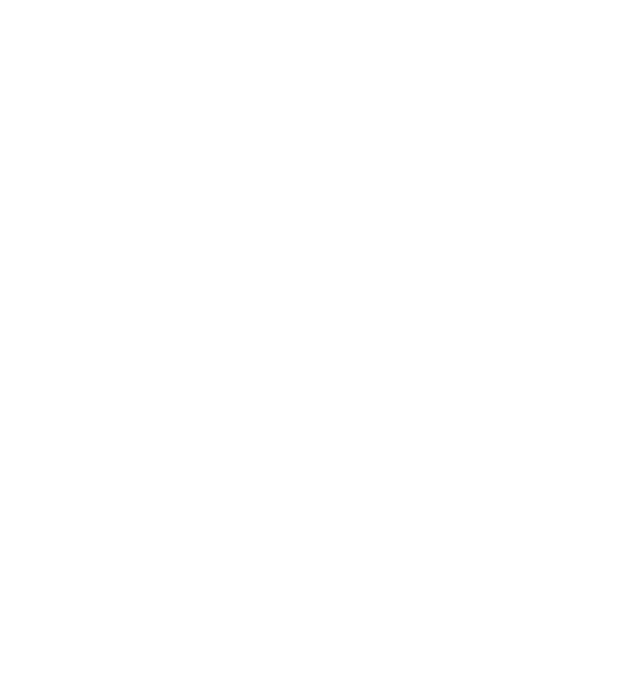
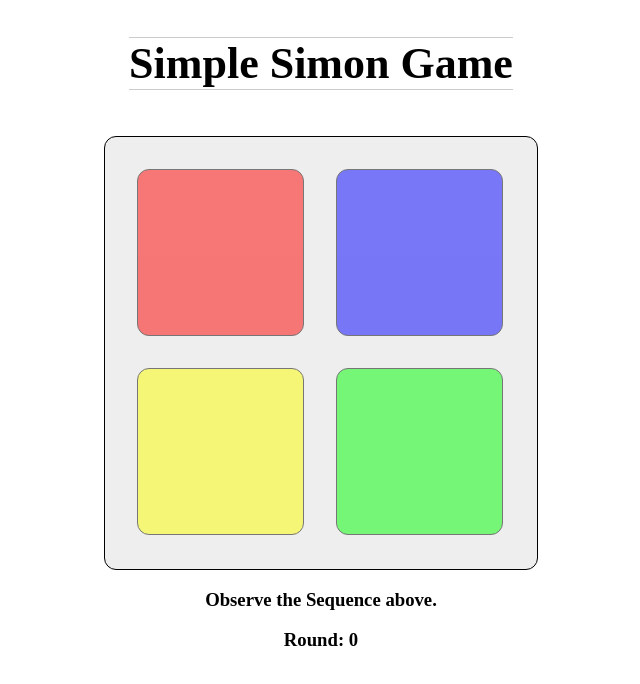
Before and after one commit to justinorfi/Simple-Simon, a plain HTML site: page public/index.html in a window 1280 px wide. Shown: the whole page, without its empty margins (327-967 px from the left). Drawn offline with Linux system fonts and the light colour scheme.

Commit message:
Setup basic layout for Simon.

```diff
--- /dev/null
+++ b/public/css/simon.css
@@ -0,0 +1,56 @@
+body {
+	box-sizing: border-box;
+	width: 100%;
+}
+#topheader {
+	text-align: center;
+	font-size: 22px;
+}
+.heading {
+	font-style: 'Comic Sans MS';
+	border-top: 1px solid #ccc;
+	border-bottom: 1px solid #ccc;
+	display: inline-block;
+}
+#container {
+	width: 100%;
+	min-width: 400px;
+	min-height: 400px;
+}
+#gameArea {
+	width: 400px;
+	height: 400px;
+	border: 1px solid #000;
+	background-color: #eee;
+	margin: 1em auto;
+	overflow: hidden;
+	padding: 1em;
+	border-radius: .75em;
+}
+#gameArea div {
+	width: 165px;
+	height: 165px;
+	border: 1px solid #000;
+	margin: 1em;
+	float: left;
+	border-radius: .75em;
+}
+#red {
+	background-color: #f00;
+	opacity: .5;
+}
+#blue {
+	background-color: #00f;
+	opacity: .5;
+}
+#yellow {
+	background-color: #ff0;
+	opacity: .5;
+}
+#green {
+	background-color: #0f0;
+	opacity: .5;
+}
+#bottom {
+	text-align: center;
+}
--- a/public/index.html
+++ b/public/index.html
@@ -2,8 +2,42 @@
 <html>
 <head>
 	<title>Simple Simon Game</title>
+	<script type="text/javascript" src="/js/jquery2.js"></script>
+	<link rel="stylesheet" href="css/simon.css">
 </head>
 <body>
-
+<header>
+	<div id="topheader"><h1 class="heading">Simple Simon Game</h1></div>
+</header>
+<main>
+	<div id="container">
+		<div id="gameArea">
+			<div id="red"></div>
+			<div id="blue"></div>
+			<div id="yellow"></div>
+			<div id="green"></div>
+		</div>
+	</div>
+</main>
+<aside>
+	<div id="bottom">
+		<h3 id="instruct">Observe the Sequence above.</h3>
+		<h3 id="scorecard">Round: 0</h3>
+	</div>
+</aside>
+</div>
+<script>
+						//Begin JavaScript
+var round = 0;
+var sequence;
+var colors = ['red','blue','yellow','green'];
+var flash = function() {
+	$(this).css('opacity','1.0').animate({opacity:'.5'},400);
+}
+var createSequence = function() {
+	Math.floor(Math.random() * (4 - 0)) + 0;
+}
+$('#gameArea div').click(flash); // individual divs light up
+</script>
 </body>
 </html>
```
